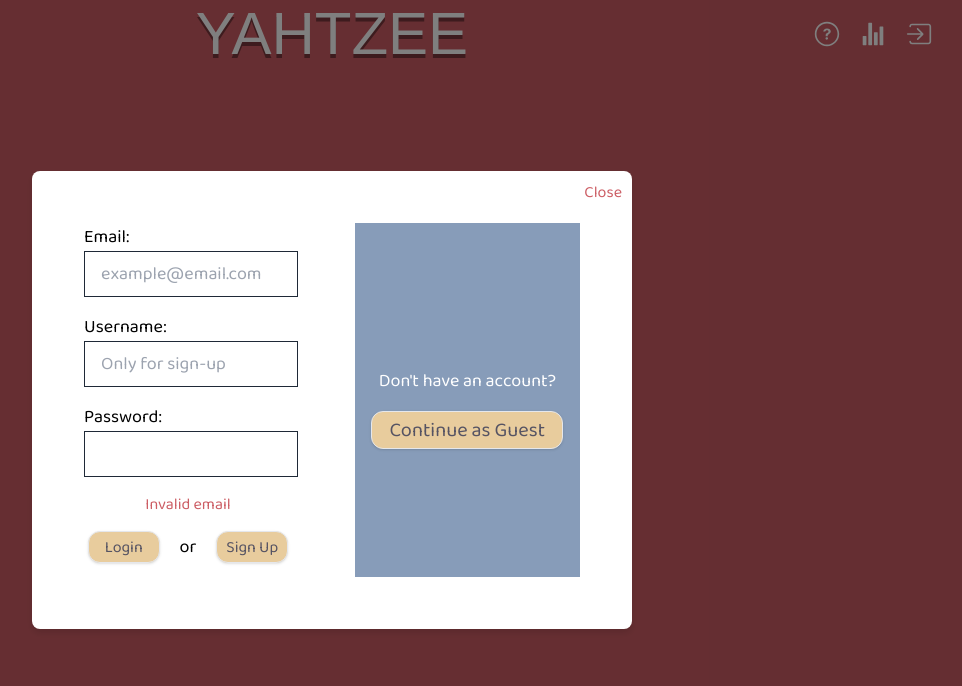
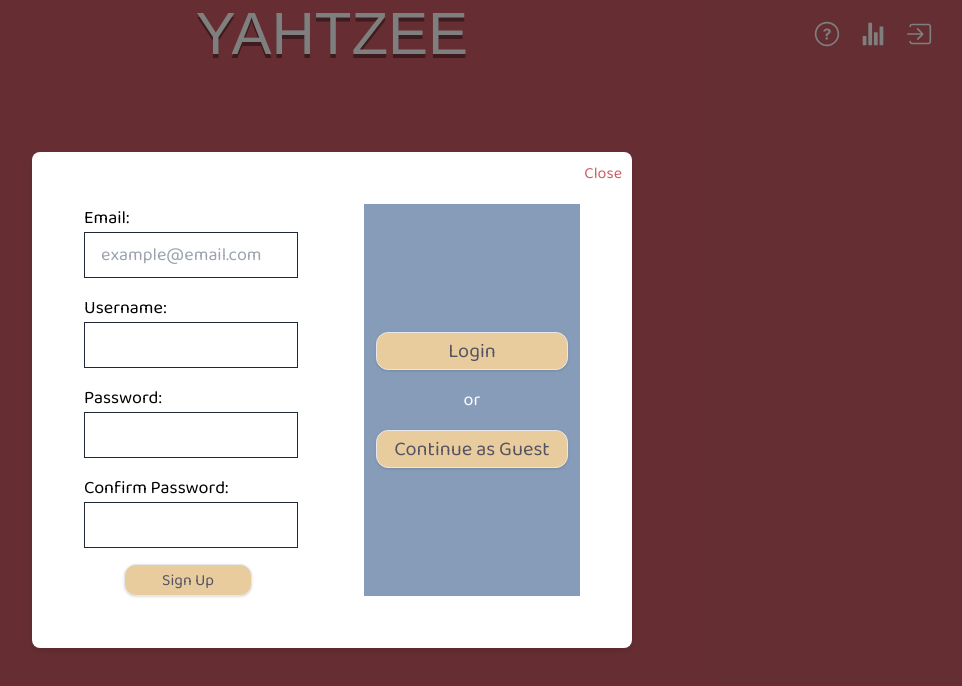
Before and after one commit to aayushb03/yahtzee, a Next.js app: page / in a window 1280 px wide. Both pictures are taken after a click on the button "Sign Up". Shown: the top 686 px of the page, without its empty margins (308-1270 px from the left). Built offline with nearby package versions, Linux system fonts and the light colour scheme; no server answers; the database is empty; a web font is replaced by a local one.

Commit message:
Updated Sign In UI and added encryption

```diff
--- a/package.json
+++ b/package.json
@@ -12,6 +12,8 @@
   },
   "dependencies": {
     "@prisma/client": "^5.12.1",
+    "@types/bcryptjs": "^2.4.6",
+    "bcryptjs": "^2.4.3",
     "next": "14.1.0",
     "next-auth": "^4.24.7",
     "puppeteer": "^22.6.1",
--- a/src/app/api/addUser/route.ts
+++ b/src/app/api/addUser/route.ts
@@ -1,5 +1,6 @@
 import {NextRequest, NextResponse} from "next/server";
 import prisma from "@/../prisma/client";
+import bcrypt from 'bcryptjs';
 
 /**
  * @returns status 200 (ok) if succesful, status 500 if not succesful
@@ -13,13 +14,14 @@
   const username = data.username;
   const email = data.email;
   const password = data.password;
+  const encryptedPassword = await bcrypt.hash(password, 10);
   try {
     const newUser = await prisma.user.create({
       data: {
         // eslint-disable-next-line
         Email: email,
         Username: username,
-        Password: password,
+        Password: encryptedPassword,
       },
     });
     return NextResponse.json(newUser, { status: 200 });
--- a/src/app/components/credentialsForm.tsx
+++ b/src/app/components/credentialsForm.tsx
@@ -26,6 +26,7 @@
   const [email, setEmail] = useState("");
   const [username, setUsername] = useState("");
   const [password, setPassword] = useState("");
+  const [confirmPassword, setConfirmPassword] = useState("");
   const [buttonShow, setButtonShow] = useState(false);
   // eslint-disable-next-line
   const regexp = new RegExp(/^(([^<>()\[\]\\.,;:\s@"]+(\.[^<>()\[\]\\.,;:\s@"]+)*)|(".+"))@((\[[0-9]{1,3}\.[0-9]{1,3}\.[0-9]{1,3}\.[0-9]{1,3}])|(([a-zA-Z\-0-9]+\.)+[a-zA-Z]{2,}))$/);
@@ -36,6 +37,14 @@
   useEffect(() => {
     setButtonShow(!(email.length > 0 && password.length > 0));
   }, [email, password]);
+
+  useEffect(() => {
+    setError("");
+    setEmail("");
+    setUsername("");
+    setPassword("");
+    setConfirmPassword("");
+  }, [isSignUp]);
 
   // handles login button behavior
   const handleSubmit = async (e: React.FormEvent<HTMLFormElement>) => {
@@ -71,11 +80,19 @@
   const handleRegister = () =>{
     setSignUp(true)
     if (!regexp.test(email)) {
-      setError("Invalid email");
+      setError("Please enter a valid email address");
       return;
     }
     if (username.length < 1) {
       setError("Please enter a username");
+      return;
+    }
+    if (password.length < 8) {
+      setError("Please enter a password with at least 8 characters");
+      return;
+    }
+    if (password != confirmPassword) {
+      setError("Passwords do not match");
       return;
     }
     addUser(email, username, password).then(() => {
@@ -92,7 +109,7 @@
       }
       );
     }).catch(() => {
-      setError("User already exists");
+      setError("Email or Username already exists");
     });
   }
 
@@ -112,7 +129,7 @@
               onChange={(e) => setEmail(e.target.value)}
             />
           </div>
-          {isSignUp?
+          {isSignUp ?
             <div className="mb-4">
               <label htmlFor="username" className="mr-2 text-lg w-48">Username: </label>
               <input
@@ -121,7 +138,6 @@
                 name="username"
                 className="border border-gray-800 px-4 py-2 text-lg"
                 value={username}
-              placeholder={"Only for sign-up"}
                 onChange={(e) => setUsername(e.target.value)}
               />
             </div> : <></>}
@@ -136,27 +152,55 @@
               onChange={(e) => setPassword(e.target.value)}
             />
           </div>
+          {isSignUp &&
+          <div className="mb-4">
+            <label htmlFor="confirmPassword" className="mr-2 text-lg w-48"> Confirm Password: </label>
+            <input
+              type="password"
+              className="border border-gray-800 px-4 py-2 text-lg"
+              value={confirmPassword}
+              onChange={(e) => setConfirmPassword(e.target.value)}
+            />
+          </div>
+          }
           <div className="text-center">
-            {error && <div className={"text-app-red"}>{error}</div>}
-            <div className={"flex items-center"}>
-              <button disabled={buttonShow} type="submit"
+            {error && <div className={"text-app-red pb-2"}>{error}</div>}
+            <div className={"flex items-center justify-center"}>
+              {!isSignUp &&
+                (<button disabled={buttonShow} type="submit"
                   className="bg-app-yellow text-app-gray px-2 py-1 rounded-xl mx-1 w-32 h-8 border transition hover:scale-105 shadow">
                   Login
-              </button>
-              <p className="m-4 text-lg"> or </p>
+                </button>)
+              }
+              {isSignUp &&
+                (
                   <button
                     type="button"
                     className="bg-app-yellow text-app-gray px-2 py-1 rounded-xl mx-1 w-32 h-8 border transition hover:scale-105 shadow"
                     onClick={handleRegister}>
                     Sign Up
                   </button>
+                )
+              }
             </div>
           </div>
         </form>
         <div className="flex flex-col ml-10 justify-center items-center" style={{background: '#879CB9'}}>
           <div className="flex flex-col m-2 ">
             <div className="text-center text-white">
-              <p className="m-4 text-lg">Don't have an account?</p>
+              {!isSignUp &&
+                (<button
+                  className="bg-app-yellow text-app-gray text-xl px-2 py-1 rounded-xl mx-1 w-48 border transition hover:scale-105 shadow"
+                  onClick={() => setSignUp(true)}>
+                Sign Up
+                </button>)}
+              { isSignUp &&
+                (<button
+                  className="bg-app-yellow text-app-gray text-xl px-2 py-1 rounded-xl mx-1 w-48 border transition hover:scale-105 shadow"
+                  onClick={() => setSignUp(false)}>
+                  Login
+                </button>)}
+              <p className="m-4 text-lg"> or </p>
               <button
                 className="bg-app-yellow text-app-gray text-xl px-2 py-1 rounded-xl mx-1 w-48 border transition hover:scale-105 shadow"
                 onClick={handleGuest}>
--- a/src/app/components/profile.tsx
+++ b/src/app/components/profile.tsx
@@ -39,11 +39,9 @@
         <h1 className="font-bold ml-20 mr-20 my-1"> Profile Information: </h1>
         <p className= "ml-20 mr-20"> <strong>Email:</strong>   {user?.email} </p>
         <p className= "ml-20 mr-20"><strong>Username:</strong>  {user?.username} </p>
-        {games.length > 0 && (
         <div className= "ml-20 mr-20">
           <strong> Games Played: </strong> {games.length}
         </div>
-         )}
       </div>
       <button className={"bg-app-yellow text-app-gray text-xl px-2 py-1 rounded-xl mx-1 w-48 border transition hover:scale-105 shadow"}
         onClick={logout}>
--- a/src/services/auth.ts
+++ b/src/services/auth.ts
@@ -3,6 +3,7 @@
 import CredentialsProvider from "next-auth/providers/credentials";
 import GoogleProvider from "next-auth/providers/google";
 import prisma from "../../prisma/client";
+import bcrypt from 'bcryptjs';
 
 
 // used https://www.youtube.com/watch?v=AbUVY16P4Ys to help
@@ -31,7 +32,9 @@
         //Verify Password here
         //We are going to use a simple === operator
         //In production DB, passwords should be encrypted using something like bcrypt...
-        if (user && user.Password === credentials.password) {
+        if (!user) return null;
+        const isCorrectPwd = await bcrypt.compare(credentials.password, user.Password);
+        if (isCorrectPwd) {
           return { email: user.Email, name:user.Username } as User;
         }
 
```
Also changed, not shown: 2 other files (tests, documents, lock files or other folders). Lines whose indentation alone changed are shown as unchanged.
